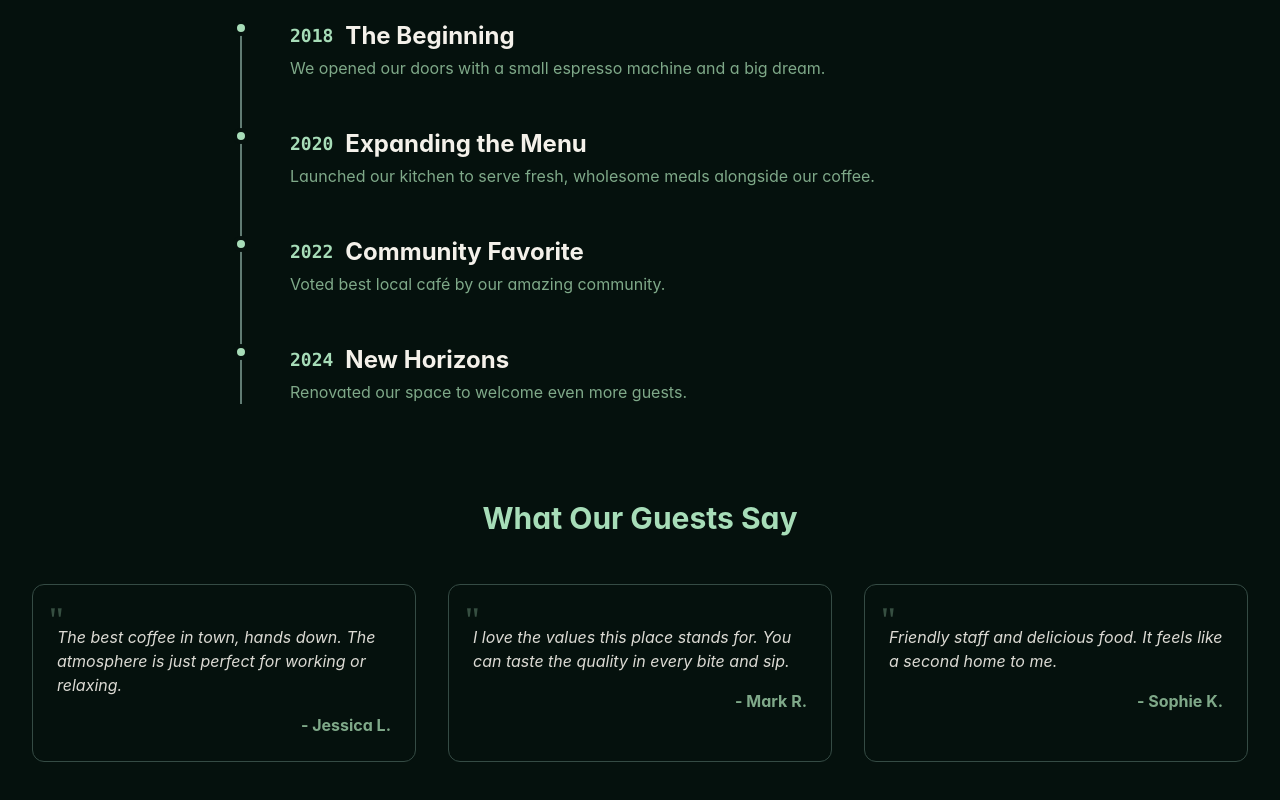
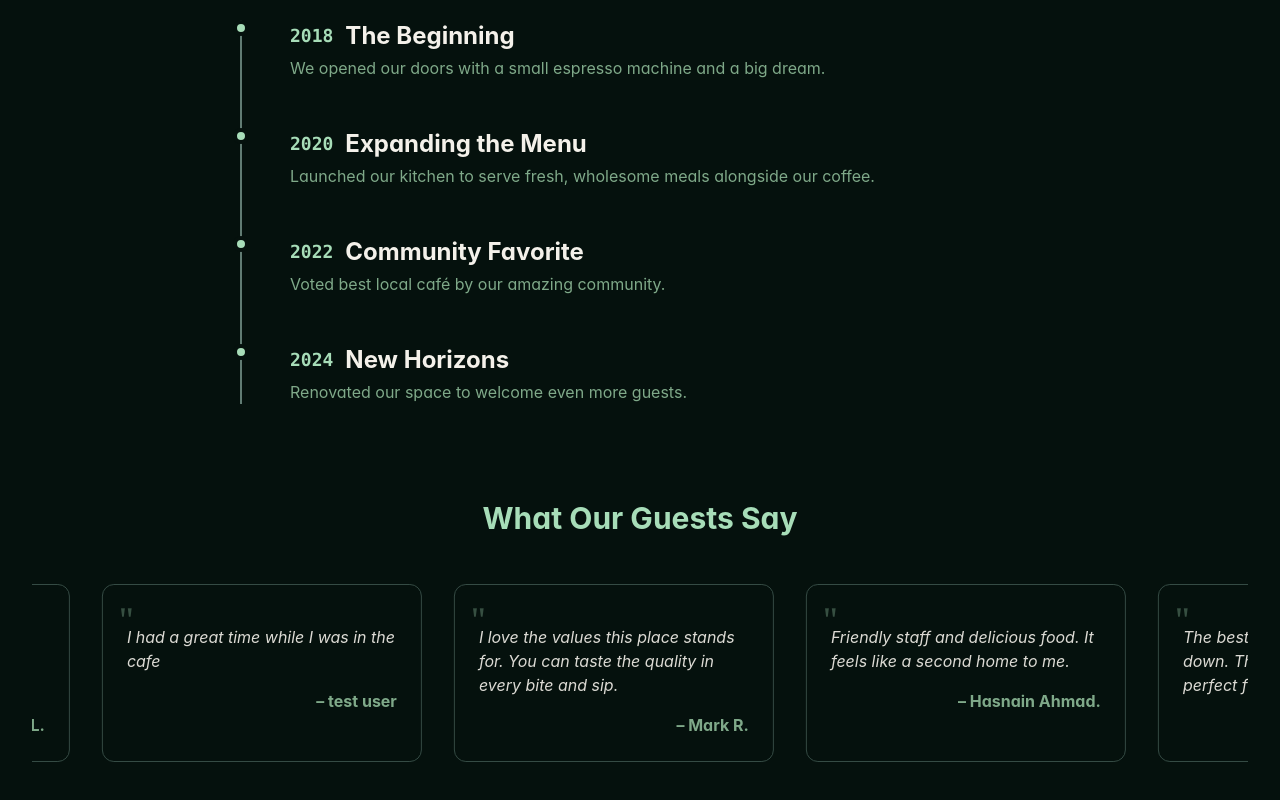
Before and after one commit to Hasnain-Ahmad48/cafe, a React (Vite) app: page /about in a window 1280 px wide. Shown: the part 2382-3182 px from the top of the page. Built offline with nearby package versions, Linux system fonts and the light colour scheme.

Commit message:
seperate about us data into external js file and added soth animation on testimonial

```diff
--- /dev/null
+++ b/src/data/aboutusData.js
@@ -0,0 +1,65 @@
+export const aboutusData = {
+  values: [
+    {
+      title: "Authenticity",
+      desc: "We stay true to our roots, serving real food and genuine coffee without compromise.",
+    },
+    {
+      title: "Quality",
+      desc: "From the bean to the cup, we source only the finest ingredients for our customers.",
+    },
+    {
+      title: "Community",
+      desc: "We are more than a business; we are a gathering place for friends, family, and neighbors.",
+    },
+  ],
+  team: [
+    {name: "Sarah J.", role: "Head Barista", color: "bg-[#4a3b32]"},
+    {name: "David M.", role: "Head Chef", color: "bg-[#5e4b35]"},
+    {name: "Emily R.", role: "Manager", color: "bg-[#3e5f50]"},
+    {name: "Michael T.", role: "Pastry Chef", color: "bg-[#6b5b45]"},
+  ],
+  timeline: [
+    {
+      year: "2018",
+      title: "The Beginning",
+      desc: "We opened our doors with a small espresso machine and a big dream.",
+    },
+    {
+      year: "2020",
+      title: "Expanding the Menu",
+      desc: "Launched our kitchen to serve fresh, wholesome meals alongside our coffee.",
+    },
+    {
+      year: "2022",
+      title: "Community Favorite",
+      desc: "Voted best local café by our amazing community.",
+    },
+    {
+      year: "2024",
+      title: "New Horizons",
+      desc: "Renovated our space to welcome even more guests.",
+    },
+  ],
+  testimonials: [
+    {
+      quote:
+        "The best coffee in town, hands down. The atmosphere is just perfect for working or relaxing.",
+      author: "Jessica L.",
+    },
+    {
+        quote:"I had a great time while I was in the cafe",
+        author:"test user"
+    },
+    {
+      quote:
+        "I love the values this place stands for. You can taste the quality in every bite and sip.",
+      author: "Mark R.",
+    },
+    {
+      quote:
+        "Friendly staff and delicious food. It feels like a second home to me.",
+      author: "Hasnain Ahmad.",
+    },
+  ],
+};
--- a/src/index.css
+++ b/src/index.css
@@ -8,3 +8,20 @@
     font-feature-settings: "cv02", "cv03", "cv04", "cv11";
   }
 }
+
+@keyframes scroll-left {
+  0% {
+    transform: translateX(0);
+  }
+  100% {
+    transform: translateX(-50%);
+  }
+}
+
+.animate-scroll-left {
+  animation: scroll-left 30s linear infinite;
+}
+
+.pause-on-hover:hover {
+  animation-play-state: paused;
+}
--- a/src/pages/About.jsx
+++ b/src/pages/About.jsx
@@ -1,7 +1,7 @@
-import React, { useEffect } from 'react';
+import React, {useEffect} from "react";
+import {aboutusData} from "../data/aboutusData";
 
 const About = () => {
-    // Scroll to top on mount
   useEffect(() => {
     window.scrollTo(0, 0);
   }, []);
@@ -9,20 +9,16 @@ const About = () => {
   return (
     <div className="min-h-screen bg-earth-dark text-earth-light pt-24 pb-16 overflow-x-hidden">
       <div className="max-w-7xl mx-auto px-4 sm:px-6 lg:px-8">
-
-                {/* Page Title */}
         <div className="text-center mb-16 animate-fade-in-up">
           <h1 className="text-4xl md:text-5xl font-bold tracking-tight text-earth-light mb-4">
             About <span className="text-earth-accent">Us</span>
           </h1>
           <p className="text-earth-soft text-lg max-w-2xl mx-auto">
-                        Discover the story, passion, and people behind your favorite cup of coffee.
+            Discover the story, passion, and people behind your favorite cup of
+            coffee.
           </p>
         </div>
-
-                {/* Section 1: Who We Are */}
         <div className="grid grid-cols-1 md:grid-cols-2 gap-12 items-center mb-24">
-                    {/* Image - Left */}
           <div className="relative order-1 md:order-1 group">
             <div className="absolute -inset-1 bg-gradient-to-r from-earth-accent to-earth-card rounded-2xl blur opacity-25 group-hover:opacity-50 transition duration-1000 group-hover:duration-200"></div>
             <img
@@ -31,43 +27,55 @@ const About = () => {
               className="relative rounded-2xl shadow-xl w-full h-auto object-cover transform transition-transform duration-500 hover:scale-[1.01]"
             />
           </div>
-
-                    {/* Text - Right */}
           <div className="order-2 md:order-2 space-y-6 animate-fade-in-right">
             <h2 className="text-3xl font-bold text-earth-accent">Who We Are</h2>
             <div className="space-y-4 text-earth-light/90 leading-relaxed text-lg">
               <p>
-                                We are more than just a café — we are a place where conversations begin, ideas flow, and moments are shared. Founded with a passion for quality coffee and heartfelt hospitality, our café was created to offer a warm and welcoming space for everyone.
+                We are more than just a café — we are a place where
+                conversations begin, ideas flow, and moments are shared. Founded
+                with a passion for quality coffee and heartfelt hospitality, our
+                café was created to offer a warm and welcoming space for
+                everyone.
               </p>
               <p>
-                                From carefully sourced beans to freshly prepared meals, we believe in authenticity, consistency, and comfort. Whether you are stopping by for a quick cup of coffee or spending hours with friends and family, we aim to make every visit memorable.
+                From carefully sourced beans to freshly prepared meals, we
+                believe in authenticity, consistency, and comfort. Whether you
+                are stopping by for a quick cup of coffee or spending hours with
+                friends and family, we aim to make every visit memorable.
               </p>
               <p className="text-earth-soft italic border-l-4 border-earth-card pl-4">
-                                "Our café reflects a blend of modern taste and cozy charm, designed for those who appreciate good food, great coffee, and genuine service."
+                "Our café reflects a blend of modern taste and cozy charm,
+                designed for those who appreciate good food, great coffee, and
+                genuine service."
               </p>
             </div>
           </div>
         </div>
-
-                {/* Section 2: How We Serve */}
         <div className="grid grid-cols-1 md:grid-cols-2 gap-12 items-center mb-16">
-                    {/* Text - Left */}
           <div className="order-2 md:order-1 space-y-6 animate-fade-in-left">
-                        <h2 className="text-3xl font-bold text-earth-accent">How We Serve</h2>
+            <h2 className="text-3xl font-bold text-earth-accent">
+              How We Serve
+            </h2>
             <div className="space-y-4 text-earth-light/90 leading-relaxed text-lg">
               <p>
-                                At our café, service is more than delivering food — it’s about creating an experience. We prepare every order with care, attention, and respect for quality. Our team focuses on freshness, presentation, and timely service to ensure your experience feels effortless and enjoyable.
+                At our café, service is more than delivering food — it’s about
+                creating an experience. We prepare every order with care,
+                attention, and respect for quality. Our team focuses on
+                freshness, presentation, and timely service to ensure your
+                experience feels effortless and enjoyable.
               </p>
               <p>
-                                We listen to our customers, personalize our service, and continuously improve based on feedback. Whether it’s a casual visit, a family gathering, or a special celebration, we serve every guest with the same dedication and warmth.
+                We listen to our customers, personalize our service, and
+                continuously improve based on feedback. Whether it’s a casual
+                visit, a family gathering, or a special celebration, we serve
+                every guest with the same dedication and warmth.
               </p>
               <p>
-                                From the first greeting to the final sip, we strive to make you feel valued, relaxed, and at home.
+                From the first greeting to the final sip, we strive to make you
+                feel valued, relaxed, and at home.
               </p>
             </div>
           </div>
-
-                    {/* Image - Right */}
           <div className="relative order-1 md:order-2 group">
             <div className="absolute -inset-1 bg-gradient-to-r from-earth-card to-earth-accent rounded-2xl blur opacity-25 group-hover:opacity-50 transition duration-1000 group-hover:duration-200"></div>
             <img
@@ -77,83 +85,99 @@ const About = () => {
             />
           </div>
         </div>
-
-                {/* Section 3: Our Values */}
         <div className="mb-24">
-                    <h2 className="text-3xl font-bold text-center text-earth-accent mb-12">Our Values</h2>
+          <h2 className="text-3xl font-bold text-center text-earth-accent mb-12">
+            Our Values
+          </h2>
           <div className="grid grid-cols-1 md:grid-cols-3 gap-8">
-                        {[
-                            { title: 'Authenticity', desc: 'We stay true to our roots, serving real food and genuine coffee without compromise.' },
-                            { title: 'Quality', desc: 'From the bean to the cup, we source only the finest ingredients for our customers.' },
-                            { title: 'Community', desc: 'We are more than a business; we are a gathering place for friends, family, and neighbors.' }
-                        ].map((value, index) => (
-                            <div key={index} className="bg-earth-hover p-8 rounded-xl shadow-lg border border-earth-card hover:border-earth-accent transition-all duration-300 transform hover:-translate-y-1">
-                                <h3 className="text-xl font-bold text-earth-light mb-4">{value.title}</h3>
+            {aboutusData.values.map((value, index) => (
+              <div
+                key={index}
+                className="bg-earth-hover p-8 rounded-xl shadow-lg border border-earth-card hover:border-earth-accent transition-all duration-300 transform hover:-translate-y-1"
+              >
+                <h3 className="text-xl font-bold text-earth-light mb-4">
+                  {value.title}
+                </h3>
                 <p className="text-earth-soft">{value.desc}</p>
               </div>
             ))}
           </div>
         </div>
-
-                {/* Section 4: Team Highlights */}
         <div className="mb-24">
-                    <h2 className="text-3xl font-bold text-center text-earth-accent mb-12">Meet Our Team</h2>
+          <h2 className="text-3xl font-bold text-center text-earth-accent mb-12">
+            Meet Our Team
+          </h2>
           <div className="grid grid-cols-1 sm:grid-cols-2 lg:grid-cols-4 gap-8">
-                        {[
-                            { name: 'Sarah J.', role: 'Head Barista', color: 'bg-[#4a3b32]' },
-                            { name: 'David M.', role: 'Head Chef', color: 'bg-[#5e4b35]' },
-                            { name: 'Emily R.', role: 'Manager', color: 'bg-[#3e5f50]' },
-                            { name: 'Michael T.', role: 'Pastry Chef', color: 'bg-[#6b5b45]' }
-                        ].map((member, index) => (
-                            <div key={index} className="text-center group">
-                                <div className={`w-32 h-32 mx-auto rounded-full ${member.color} mb-4 flex items-center justify-center text-2xl font-bold text-earth-light/50 border-4 border-earth-hover group-hover:border-earth-accent transition-colors duration-300`}>
+            {aboutusData.team.map((member, index) => (
+              <div
+                key={index}
+                className="text-center group"
+              >
+                <div
+                  className={`w-32 h-32 mx-auto rounded-full ${member.color} mb-4 flex items-center justify-center text-2xl font-bold text-earth-light/50 border-4 border-earth-hover group-hover:border-earth-accent transition-colors duration-300`}
+                >
                   {member.name.charAt(0)}
                 </div>
-                                <h3 className="text-xl font-bold text-earth-light">{member.name}</h3>
-                                <p className="text-earth-soft text-sm uppercase tracking-wide mt-1">{member.role}</p>
+                <h3 className="text-xl font-bold text-earth-light">
+                  {member.name}
+                </h3>
+                <p className="text-earth-soft text-sm uppercase tracking-wide mt-1">
+                  {member.role}
+                </p>
               </div>
             ))}
           </div>
         </div>
-
-                {/* Section 5: Timeline */}
         <div className="mb-24 max-w-4xl mx-auto">
-                    <h2 className="text-3xl font-bold text-center text-earth-accent mb-12">Our Journey</h2>
+          <h2 className="text-3xl font-bold text-center text-earth-accent mb-12">
+            Our Journey
+          </h2>
           <div className="relative border-l-2 border-earth-card ml-6 md:ml-12 space-y-12">
-                        {[
-                            { year: '2018', title: 'The Beginning', desc: 'We opened our doors with a small espresso machine and a big dream.' },
-                            { year: '2020', title: 'Expanding the Menu', desc: 'Launched our kitchen to serve fresh, wholesome meals alongside our coffee.' },
-                            { year: '2022', title: 'Community Favorite', desc: 'Voted best local café by our amazing community.' },
-                            { year: '2024', title: 'New Horizons', desc: 'Renovated our space to welcome even more guests.' }
-                        ].map((item, index) => (
-                            <div key={index} className="relative pl-8 md:pl-12">
+            {aboutusData.timeline.map((item, index) => (
+              <div
+                key={index}
+                className="relative pl-8 md:pl-12"
+              >
                 <div className="absolute -left-[9px] top-0 w-4 h-4 rounded-full bg-earth-accent border-4 border-earth-dark"></div>
                 <h3 className="text-2xl font-bold text-earth-light mb-1 flex items-center">
-                                    <span className="text-earth-accent mr-3 text-lg font-mono">{item.year}</span> {item.title}
+                  <span className="text-earth-accent mr-3 text-lg font-mono">
+                    {item.year}
+                  </span>{" "}
+                  {item.title}
                 </h3>
                 <p className="text-earth-soft">{item.desc}</p>
               </div>
             ))}
           </div>
         </div>
+        <div className="mb-12 overflow-hidden">
+          <h2 className="text-3xl font-bold text-center text-earth-accent mb-12">
+            What Our Guests Say
+          </h2>
 
-                {/* Section 6: Testimonials */}
-                <div className="mb-12">
-                    <h2 className="text-3xl font-bold text-center text-earth-accent mb-12">What Our Guests Say</h2>
-                    <div className="grid grid-cols-1 md:grid-cols-3 gap-8">
-                        {[
-                            { quote: "The best coffee in town, hands down. The atmosphere is just perfect for working or relaxing.", author: "Jessica L." },
-                            { quote: "I love the values this place stands for. You can taste the quality in every bite and sip.", author: "Mark R." },
-                            { quote: "Friendly staff and delicious food. It feels like a second home to me.", author: "Sophie K." }
-                        ].map((testimonial, index) => (
-                            <div key={index} className="bg-earth-dark border border-earth-hover p-6 rounded-xl relative">
-                                <div className="text-earth-accent text-4xl font-serif absolute top-4 left-4 opacity-30">"</div>
+          <div className="relative">
+            <div className="flex gap-8 w-max animate-scroll-left pause-on-hover">
+              {[...aboutusData.testimonials, ...aboutusData.testimonials].map(
+                (testimonial, index) => (
+                  <div
+                    key={index}
+                    className="bg-earth-dark border border-earth-hover p-6 rounded-xl relative min-w-[300px] max-w-[320px]"
+                  >
+                    <div className="text-earth-accent text-4xl font-serif absolute top-4 left-4 opacity-30">
+                      "
+                    </div>
+
                     <p className="text-earth-light/90 italic mb-4 relative z-10 pt-4">
                       {testimonial.quote}
                     </p>
-                                <p className="text-earth-soft font-bold text-right">- {testimonial.author}</p>
+
+                    <p className="text-earth-soft font-bold text-right">
+                      – {testimonial.author}
+                    </p>
                   </div>
-                        ))}
+                ),
+              )}
+            </div>
           </div>
         </div>
       </div>
```
Lines whose indentation alone changed are shown as unchanged.
